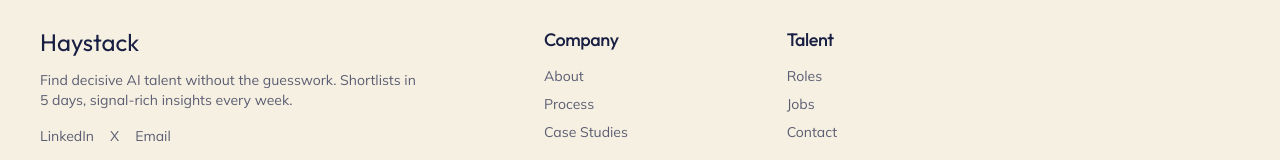
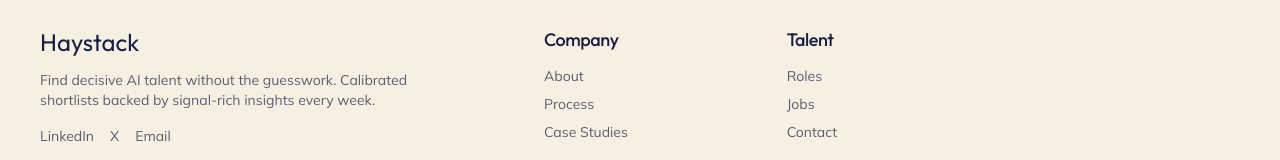
Before and after one commit to David-tech-creator/haystack, a Next.js app: page / in a window 1280 px wide. Shown: the part 3896-4056 px from the top of the page. Built offline with nearby package versions, Linux system fonts and the light colour scheme.

Commit message:
content: remove sprint timing promise

```diff
--- a/src/components/layout/site-footer.tsx
+++ b/src/components/layout/site-footer.tsx
@@ -40,7 +40,7 @@
               Haystack
             </Link>
             <p className="mt-3 max-w-sm text-sm text-primary/70">
-              Find decisive AI talent without the guesswork. Shortlists in 5 days, signal-rich insights every week.
+              Find decisive AI talent without the guesswork. Calibrated shortlists backed by signal-rich insights every week.
             </p>
           </div>
           <div className="flex gap-4 text-sm text-primary/70">
```
